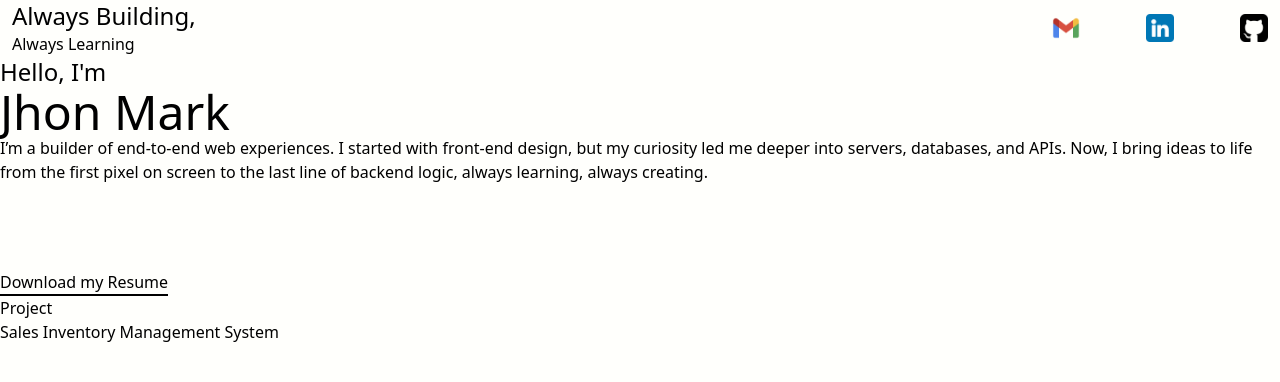
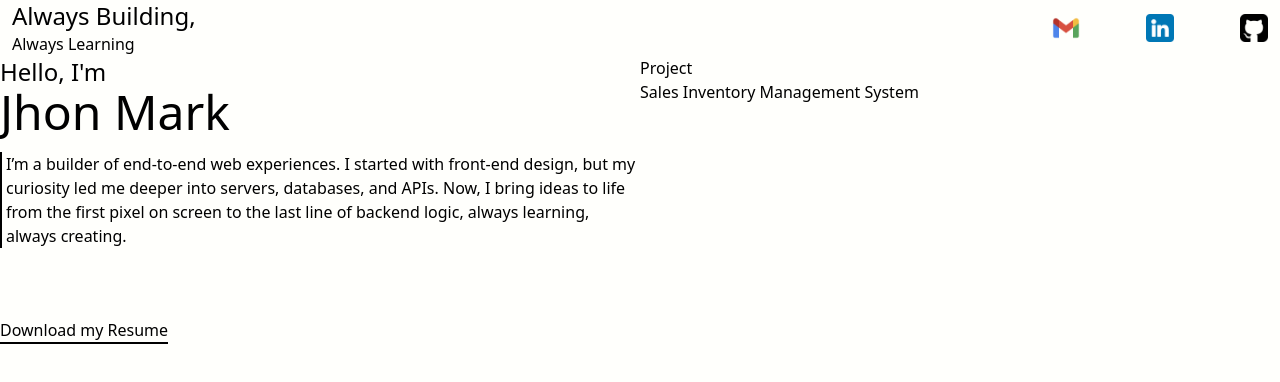
Before and after one commit to MarkRyuo/my_Portfolio, a React (Vite) app: page / in a window 1280 px wide. Shown: the top 382 px of the page. Built offline with nearby package versions, Linux system fonts and the light colour scheme.

Commit message:
Subject: Update

```diff
--- a/src/App.jsx
+++ b/src/App.jsx
@@ -11,7 +11,7 @@ function App() {
         <nav className="mx-auto w-auto max-w-7xl">
           <NavCompts largeText="Always Building," smallText="Always Learning" />
         </nav>
-        <div className="hero-container grid grid-row-2">
+        <div className="hero-container grid grid-row-2 lg:grid-cols-2">
           <section className="">
             <LeftHero />
           </section>
--- a/src/components/leftHeroCompts.jsx
+++ b/src/components/leftHeroCompts.jsx
@@ -7,7 +7,7 @@ function LeftHero() {
       </div>
 
       <div>
-        <p className="text-base">
+        <p className="text-base border-l-2 px-1">
           I’m a builder of end-to-end web experiences. I started with front-end
           design, but my curiosity led me deeper into servers, databases, and
           APIs. Now, I bring ideas to life from the first pixel on screen to the
```
